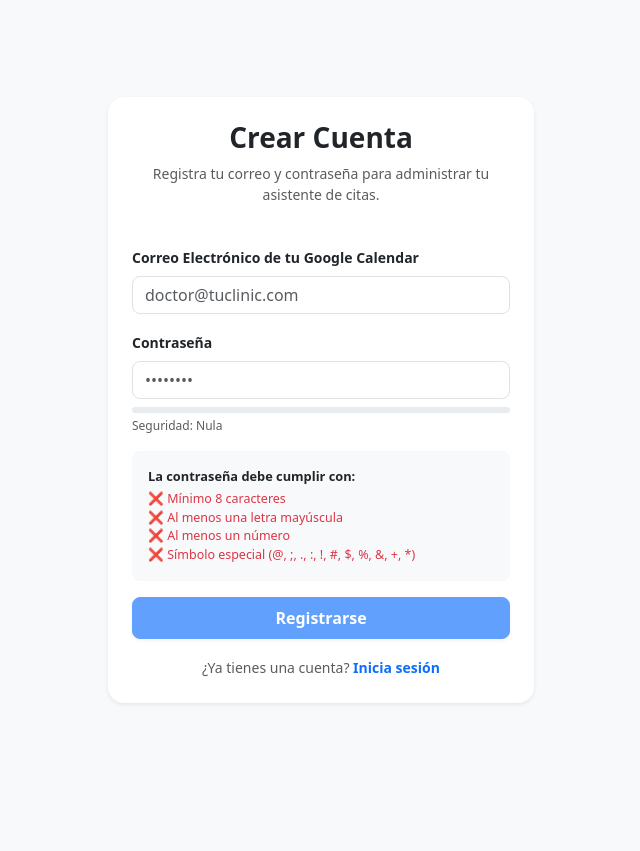
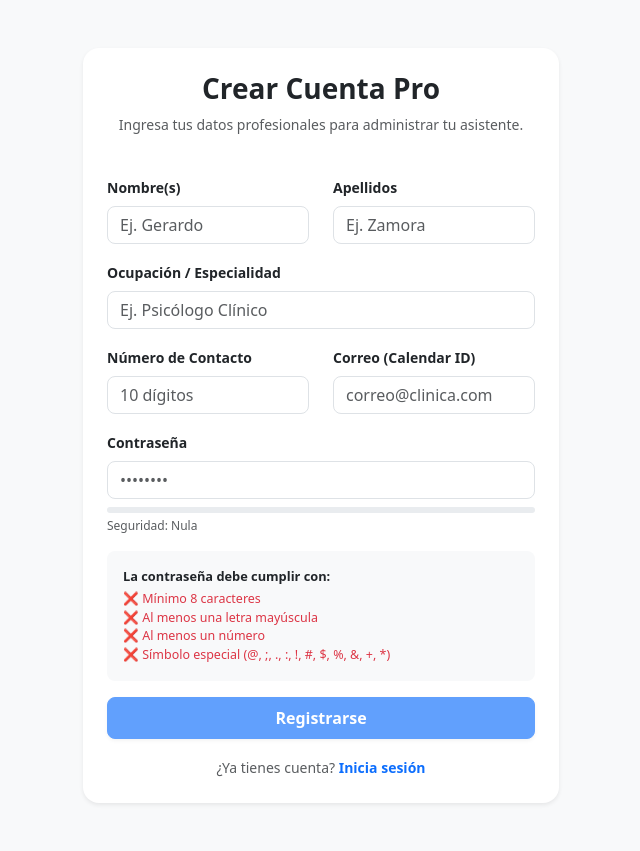
Before and after one commit to gerard24zam-netizen/asistente_virtual, a Flask app: page /register in a window 1280 px wide. Shown: the whole page, without its empty margins (319-959 px from the left). Before the commit the page ends 704 px from the top, so only its background shows below. Run offline with Flask 3, Linux system fonts and the light colour scheme.

Commit message:
Update register.html

```diff
--- a/templates/register.html
+++ b/templates/register.html
@@ -1,18 +1,19 @@
+<!-- templates/register.html -->
 <!DOCTYPE html>
 <html lang="es">
 <head>
     <meta charset="UTF-8">
     <meta name="viewport" content="width=device-width, initial-scale=1.0">
-    <title>Registro de Profesional - Asistente Virtual</title>
+    <title>Registro Profesional - Stein Asistente Pro</title>
     <link href="https://cdn.jsdelivr.net/npm/bootstrap@5.3.0/dist/css/bootstrap.min.css" rel="stylesheet">
 </head>
-<body class="bg-light d-flex align-items-center justify-content-center vh-100">
+<body class="bg-light d-flex align-items-center justify-content-center py-5">
 
-    <div class="container" style="max-width: 450px;">
+    <div class="container" style="max-width: 500px;">
         <div class="card border-0 shadow-sm rounded-4 p-4 bg-white">
             <div class="text-center mb-4">
-                <h3 class="fw-bold text-dark">Crear Cuenta</h3>
-                <p class="text-muted small">Registra tu correo y contraseña para administrar tu asistente de citas.</p>
+                <h3 class="fw-bold text-dark">Crear Cuenta Pro</h3>
+                <p class="text-muted small">Ingresa tus datos profesionales para administrar tu asistente.</p>
             </div>
 
             {% if error %}
@@ -25,23 +26,43 @@
             {% endif %}
 
             <form method="POST" id="registerForm">
+                <div class="row">
+                    <div class="col-md-6 mb-3">
+                        <label for="nombre" class="form-label small fw-bold">Nombre(s)</label>
+                        <input type="text" class="form-control rounded-3" id="nombre" name="nombre" required placeholder="Ej. Gerardo">
+                    </div>
+                    <div class="col-md-6 mb-3">
+                        <label for="apellido" class="form-label small fw-bold">Apellidos</label>
+                        <input type="text" class="form-control rounded-3" id="apellido" name="apellido" required placeholder="Ej. Zamora">
+                    </div>
+                </div>
+
                 <div class="mb-3">
-                    <label for="email" class="form-label small fw-bold">Correo Electrónico de tu Google Calendar</label>
-                    <input type="email" class="form-control rounded-3" id="email" name="email" required placeholder="doctor@tuclinic.com">
+                    <label for="ocupacion" class="form-label small fw-bold">Ocupación / Especialidad</label>
+                    <input type="text" class="form-control rounded-3" id="ocupacion" name="ocupacion" required placeholder="Ej. Psicólogo Clínico">
+                </div>
+
+                <div class="row">
+                    <div class="col-md-6 mb-3">
+                        <label for="telefono" class="form-label small fw-bold">Número de Contacto</label>
+                        <input type="tel" class="form-control rounded-3" id="telefono" name="telefono" required placeholder="10 dígitos">
+                    </div>
+                    <div class="col-md-6 mb-3">
+                        <label for="email" class="form-label small fw-bold">Correo (Calendar ID)</label>
+                        <input type="email" class="form-control rounded-3" id="email" name="email" required placeholder="correo@clinica.com">
+                    </div>
                 </div>
 
                 <div class="mb-3">
                     <label for="password" class="form-label small fw-bold">Contraseña</label>
                     <input type="password" class="form-control rounded-3" id="password" name="password" required placeholder="••••••••">
 
-                    <!-- Medidor de seguridad visual -->
                     <div class="progress mt-2" style="height: 6px;">
                         <div id="strengthBar" class="progress-bar" role="progressbar" style="width: 0%;"></div>
                     </div>
                     <small id="strengthText" class="text-muted d-block mt-1" style="font-size: 0.75rem;">Seguridad: Nula</small>
                 </div>
 
-                <!-- Lista de validaciones en tiempo real -->
                 <div class="bg-light p-3 rounded-3 mb-3 small text-muted">
                     <p class="fw-bold mb-1 text-dark" style="font-size: 0.8rem;">La contraseña debe cumplir con:</p>
                     <ul class="list-unstyled mb-0" style="font-size: 0.78rem;">
@@ -56,12 +77,11 @@
             </form>
 
             <div class="text-center mt-3">
-                <small class="text-muted">¿Ya tienes una cuenta? <a href="/login" class="text-decoration-none fw-bold">Inicia sesión</a></small>
+                <small class="text-muted">¿Ya tienes cuenta? <a href="/login" class="text-decoration-none fw-bold">Inicia sesión</a></small>
             </div>
         </div>
     </div>
 
-    <!-- Script de validación dinámica y medidor de seguridad -->
     <script>
         const passwordInput = document.getElementById('password');
         const strengthBar = document.getElementById('strengthBar');
@@ -76,27 +96,22 @@
         passwordInput.addEventListener('input', function() {
             const val = passwordInput.value;
 
-            // Evaluaciones individuales
             const hasLength = val.length >= 8;
             const hasUpper = /[A-Z]/.test(val);
             const hasNumber = /[0-9]/.test(val);
-            // Símbolos permitidos: @ , ; . : ! # $ % & + *
             const hasSpecial = /[@,;.!#$%&+*]/.test(val);
 
-            // Actualizar indicadores visuales de requisitos
             updateRequirement(reqLength, hasLength, "Mínimo 8 caracteres");
             updateRequirement(reqUpper, hasUpper, "Al menos una letra mayúscula");
             updateRequirement(reqNumber, hasNumber, "Al menos un número");
             updateRequirement(reqSpecial, hasSpecial, "Símbolo especial (@, ;, ., :, !, #, $, %, &, +, *)");
 
-            // Calcular puntaje de seguridad (0 a 4)
             let score = 0;
             if (hasLength) score++;
             if (hasUpper) score++;
             if (hasNumber) score++;
             if (hasSpecial) score++;
 
-            // Actualizar barra y texto de nivel de seguridad
             if (score === 0 || val.length === 0) {
                 strengthBar.style.width = "0%";
                 strengthBar.className = "progress-bar";
@@ -119,7 +134,6 @@
                 strengthText.className = "text-success d-block mt-1 fw-bold";
             }
 
-            // Habilitar botón solo si cumple absolutamente todo
             if (hasLength && hasUpper && hasNumber && hasSpecial) {
                 submitBtn.removeAttribute('disabled');
             } else {
@@ -137,6 +151,5 @@
             }
         }
     </script>
-    <script src="https://cdn.jsdelivr.net/npm/bootstrap@5.3.0/dist/js/bootstrap.bundle.min.js"></script>
 </body>
 </html>
```
